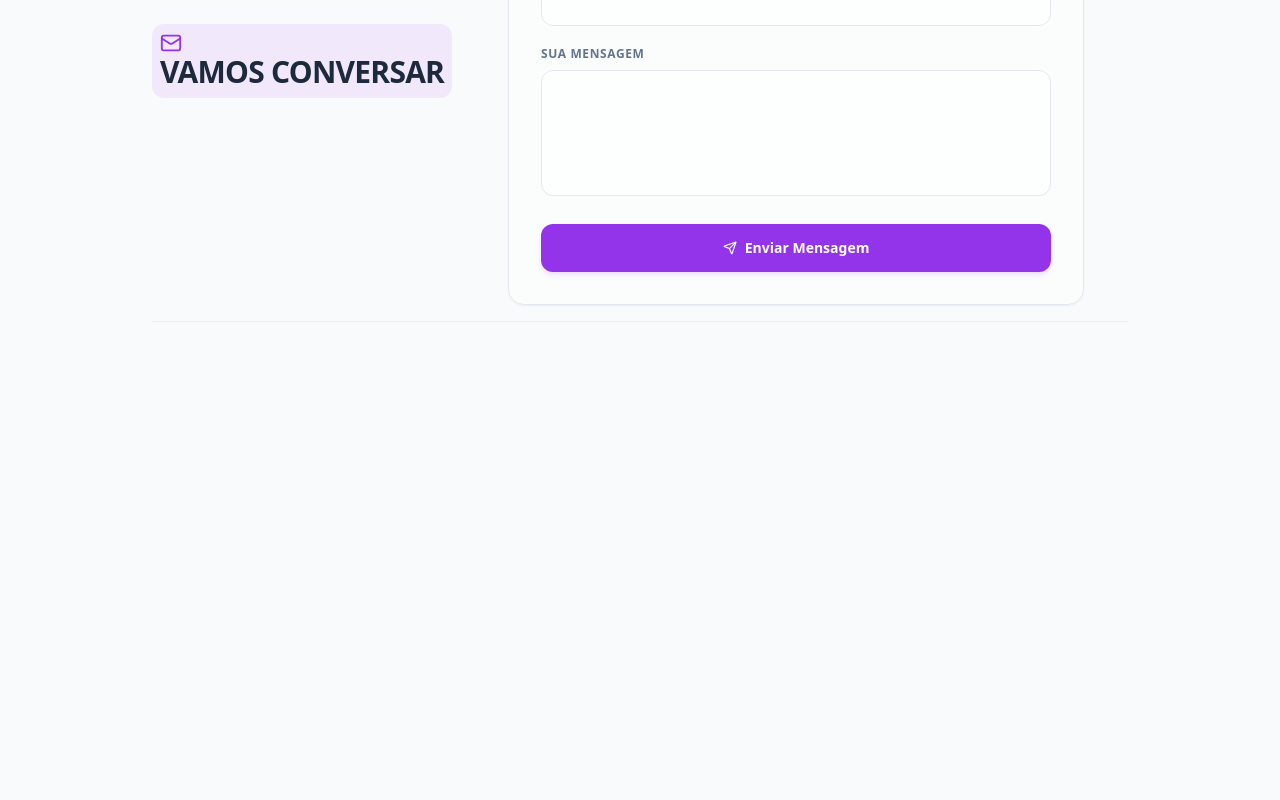
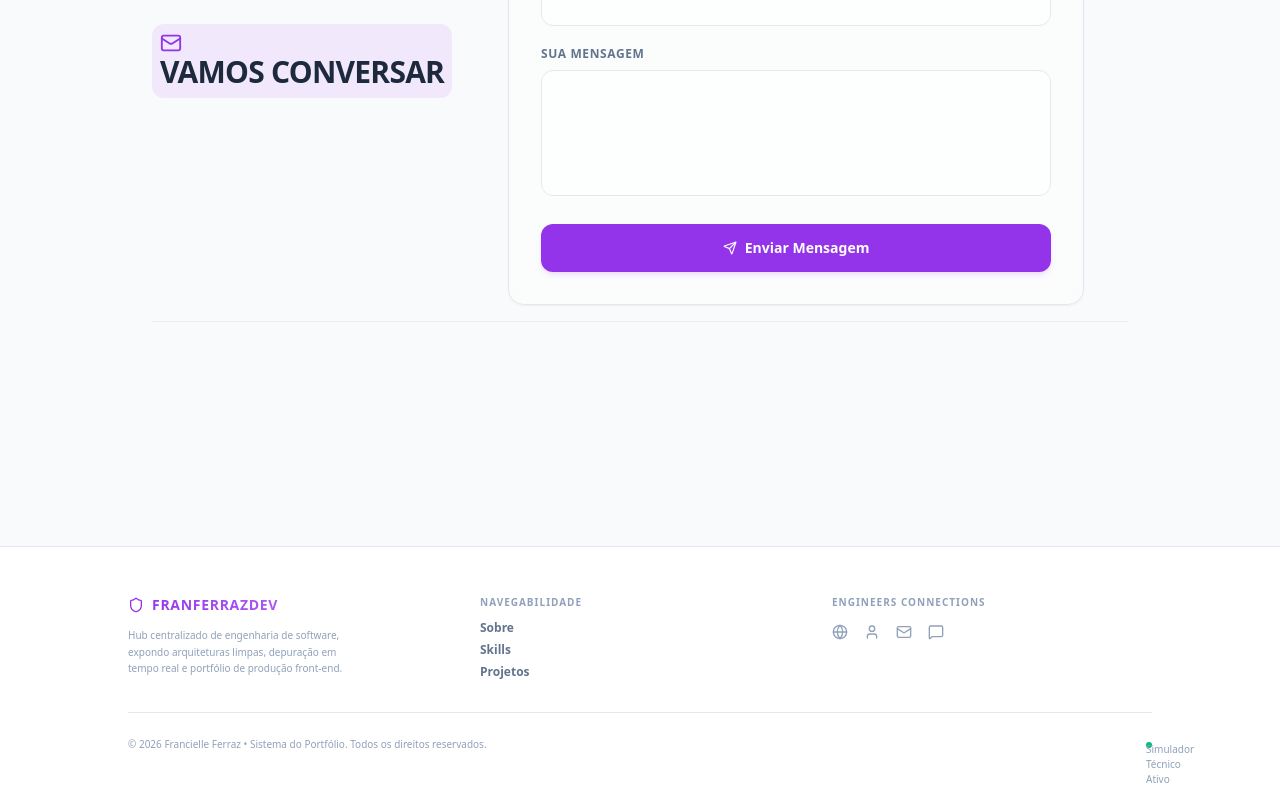
Before and after one commit to franferrazdev/franferrazdev-portfolio, a React (Vite) app: page / in a window 1280 px wide. Shown: the part 2492-3292 px from the top of the page. Before the commit the page ends 2958 px from the top, so only its background shows below. Built offline with nearby package versions, Linux system fonts and the light colour scheme.

Commit message:
feat(ui): implement fully bilingual Footer component with strict schema translations closes #14

```diff
--- a/src/App.tsx
+++ b/src/App.tsx
@@ -5,6 +5,7 @@ import { AboutMe } from "./sections/AboutMe";
 import { SkillsSection } from "./sections/SkillsSection";
 import { ProjectsSection } from "./sections/ProjectsSection";
 import { ContactForm } from "./sections/ContactForm";
+import { Footer } from "./components/Footer";
 
 export default function App() {
   return (
@@ -24,6 +25,7 @@ export default function App() {
 
         <ContactForm />
       </main>
+      <Footer />
     </div>
   );
 }
--- /dev/null
+++ b/src/components/Footer.tsx
@@ -0,0 +1,119 @@
+import { Shield, Globe, User, Mail, MessageSquare } from "lucide-react";
+import { useLanguage } from "@/context/LanguageContext";
+import { connections } from "@/locales/translations";
+
+export function Footer() {
+  const { t, language } = useLanguage();
+  const currentYear = new Date().getFullYear();
+
+  return (
+    <footer className="w-full bg-white dark:bg-bg-dark border-t border-slate-200 dark:border-slate-900 mt-20 px-6 py-12 flex flex-col items-center justify-center transition-colors duration-200 shrink-0">
+      {/* Contêiner Estrutural Simétrico e Centralizado */}
+      <div className="w-full max-w-5xl flex flex-col">
+        <div className="w-full grid grid-cols-1 sm:grid-cols-3 gap-8 pb-8 border-b border-slate-200 dark:border-slate-800/60">
+          {/* Branding Técnico */}
+          <div className="flex flex-col gap-3">
+            <div className="flex items-center gap-2 text-sm font-black tracking-wider bg-linear-to-r from-brand-purple to-purple-400 dark:from-brand-neon dark:to-violet-400 bg-clip-text text-transparent uppercase">
+              <Shield
+                size={16}
+                className="text-brand-purple dark:text-brand-neon shrink-0"
+              />
+              franferrazdev
+            </div>
+            <p className="text-[10px] text-slate-400 dark:text-slate-500 leading-relaxed max-w-60 font-medium">
+              {language === "pt"
+                ? "Hub centralizado de engenharia de software, expondo arquiteturas limpas, depuração em tempo real e portfólio de produção front-end."
+                : "Centralized software engineering hub showcasing clean architectures, real-time debugging, and fron-end production portfolios."}
+            </p>
+          </div>
+
+          {/* Links de Navegabilidade */}
+          <div className="flex flex-col gap-2.5">
+            <span className="text-[10px] font-black text-slate-400 dark:text-slate-50 tracking-widest uppercase">
+              {language === "pt" ? "Navegabilidade" : "Navigation"}
+            </span>
+            <div className="flex flex-col gap-1.5 text-xs font-semibold text-slate-500 dark:text-slate-400">
+              <a
+                href="#about"
+                className="hover:text-brand-purple dark:hover:text-brand-neon transition-colors cursor-pointer w-fit"
+              >
+                {t.nav.about}
+              </a>
+              <a
+                href="#skills"
+                className="hover:text-brand-purple dark:hover:text-brand-neon transition-colors cursor-pointer w-fit"
+              >
+                {t.nav.skills}
+              </a>
+              <a
+                href="#projects"
+                className="hover:text-brand-purple dark:hover:text-brand-neon transition-colors cursor-pointer w-fit"
+              >
+                {t.nav.projects}
+              </a>
+            </div>
+          </div>
+
+          {/* Conexão de Engenharia */}
+          <div className="flex flex-col gap-2.5">
+            <span className="text-[10px] font-black text-slate-400 dark:text-slate-500 tracking-widest uppercase">
+              Engineers Connections
+            </span>
+            <div className="flex items-center gap-4 text-slate-400 dark:text-slate-500 mt-1">
+              <a
+                href={connections.github}
+                target="_blank"
+                rel="noopener noreferrer"
+                title="Acessar Portfólio Global no GitHub"
+                className="hover:text-brand-purple dark:hover:text-brand-neon transition-colors cursor-pointer"
+              >
+                <Globe size={16} />
+              </a>
+
+              <a
+                href={connections.linkedin}
+                target="_blank"
+                rel="noopener noreferrer"
+                title="Conectar Perfil Profissional no LinkedIn"
+                className="hover:text-brand-purple dark:hover:text-brand-neon transition-colors cursor-pointer"
+              >
+                <User size={16} />
+              </a>
+
+              <a
+                href={connections.email}
+                target="_blank"
+                rel="noopener noreferrer"
+                title="Disparar Contato Corporativo via-Email"
+                className="hover:text-brand-purple dark:hover:text-brand-neon transition-colors cursor-pointer"
+              >
+                <Mail size={16} />
+              </a>
+
+              <a
+                href={connections.discord}
+                target="_blank"
+                rel="noopener noreferrer"
+                title="Conectar via Discord"
+                className="hover:text-brand-purple dark:hover:text-brand-neon transition-colors cursor-pointer"
+              >
+                <MessageSquare size={16} />
+              </a>
+            </div>
+          </div>
+        </div>
+
+        {/* Direitos Autorais e Status do Sistema */}
+        <div className="w-full flex flex-col sm:flex-row items-center justify-between pt-6 text-[10px] text-slate-400 dark:text-slate-500 font-medium gap-2">
+          <span>
+            &copy; {currentYear} Francielle Ferraz &bull; {t.footer.system}.{" "}
+            {t.footer.copyright}
+          </span>
+          <span className="w-1.5 h-1.5 rounded-full bg-emerald-500 animate-pulse inline-block">
+            {t.footer.status}
+          </span>
+        </div>
+      </div>
+    </footer>
+  );
+}
--- a/src/locales/translations.ts
+++ b/src/locales/translations.ts
@@ -18,6 +18,13 @@ export interface TranslationSchema {
     message: string;
     send: string;
     success: string;
+  };
+  footer: {
+    bio: string;
+    navTitle: string;
+    status: string;
+    copyright: string;
+    system: string;
   };
 }
 
@@ -55,6 +62,13 @@ export const translations: Record<Language, TranslationSchema> = {
       send: "Enviar Mensagem",
       success: "Mensagem enviada com sucesso!",
     },
+    footer: {
+      bio: "Hub centralizado de engenharia de software, expondo arquiteturas limpas, depuração em tempo real e portfólio full-stack.",
+      navTitle: "Navegabilidade",
+      status: "Simulador Técnico Ativo",
+      copyright: "Todos os direitos reservados.",
+      system: "Sistema do Portfólio",
+    },
   },
   en: {
     nav: {
@@ -88,6 +102,13 @@ export const translations: Record<Language, TranslationSchema> = {
       send: "Send Message",
       success: "Message sent successfully!",
     },
+    footer: {
+      bio: "Centralized software engineering hub showcasing clean architectures, real-time debugging, and full-stack production portfolios.",
+      navTitle: "Navigation",
+      status: "Technical Simulator Active",
+      copyright: "All rights reserved.",
+      system: "Portfolio System",
+    },
   },
 };
 
```
